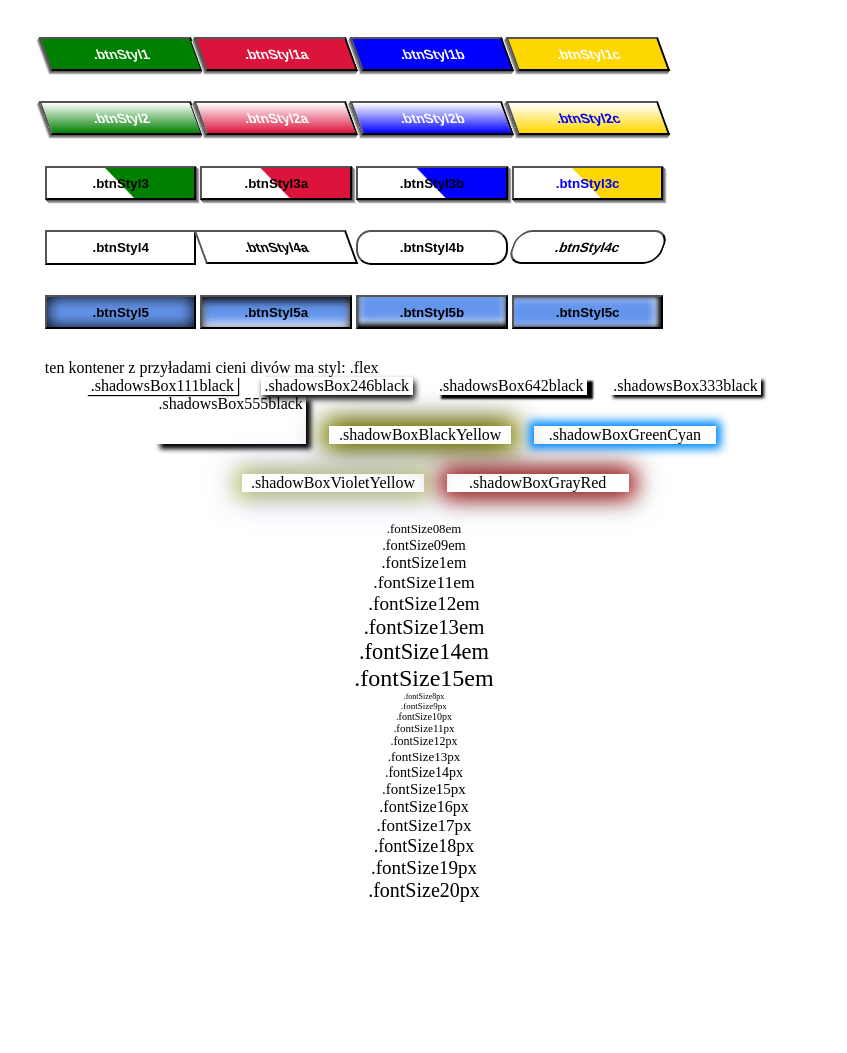
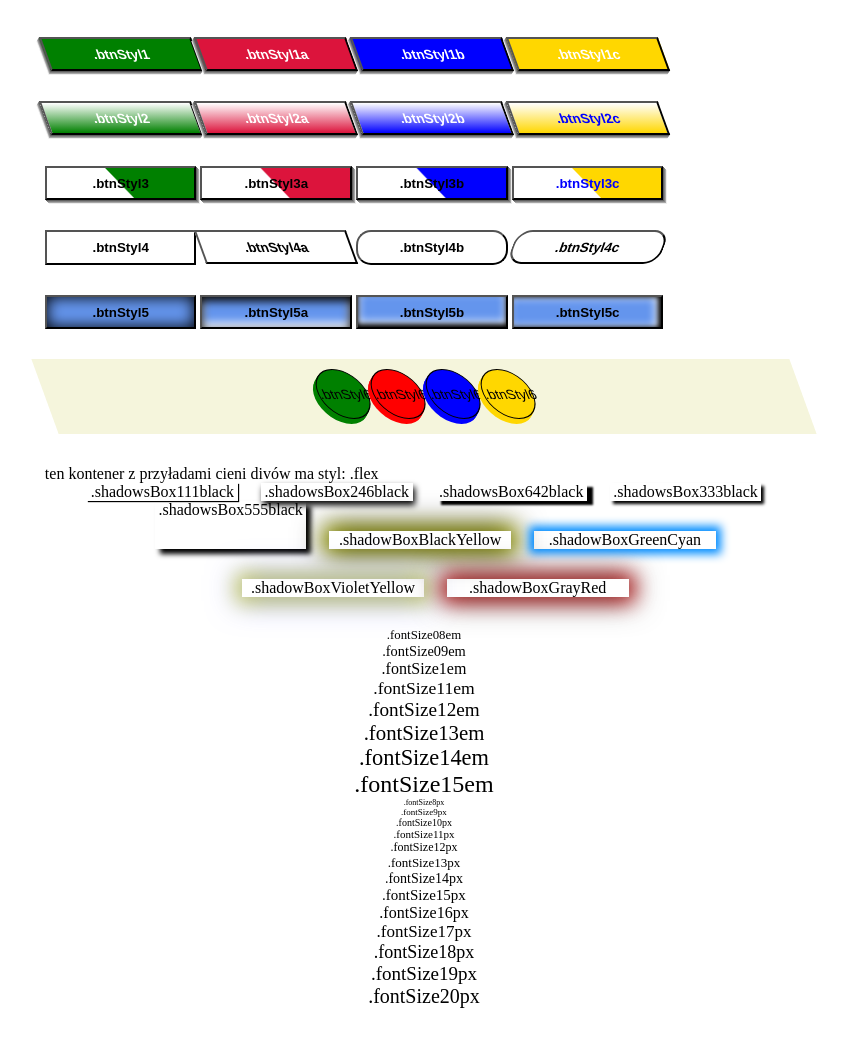
Before and after one commit to SzymekCendecki/scss_css-library, a plain HTML site: page index.html in a window 1280 px wide. Shown: the whole page, without its empty margins (226-1073 px from the left). Before the commit the page ends 956 px from the top, so only its background shows below. Drawn offline with Linux system fonts and the light colour scheme.

Commit message:
added new styles for buttons

```diff
--- a/documentation.txt
+++ b/documentation.txt
@@ -38,7 +38,7 @@ styl przycisków dla rozdzielczości 1366x768
 }
 
 style dla przycisków:
-.btnStyl1, .btnStyl1a, .btnStyl1b, .btnStyl1c, .btnStyl2, .btnStyl12a, .btnStyl2b, .btnStyl2c, .btnStyl3, .btnStyl3a, .btnStyl3b, .btnStyl3c, .btnStyl4, .btnStyl4a, .btnStyl4b, .btnStyl4c, .btnStyl5, .btnStyl5a, .btnStyl5b, .btnStyl5c.
+.btnStyl1, .btnStyl1a, .btnStyl1b, .btnStyl1c, .btnStyl2, .btnStyl12a, .btnStyl2b, .btnStyl2c, .btnStyl3, .btnStyl3a, .btnStyl3b, .btnStyl3c, .btnStyl4, .btnStyl4a, .btnStyl4b, .btnStyl4c, .btnStyl5, .btnStyl5a, .btnStyl5b, .btnStyl5c, .btnStyl6, .btnStyl6a, .btnStyl6b, .btnStyl6c.
 
 <---------------------------------   wielkość liter w em' ach ----------------------------------------------------->
 Nazwa stylu dla wielkości liter składa się z  trzech części. Pierwszą cześcią nazwy stylu określa do czego służy ten styl, drugi człon określa wielkość tektu. Trzeci człon zaś określa jednostkę w jakich jest dana wielkość.
--- a/index.html
+++ b/index.html
@@ -73,6 +73,15 @@
 			<button class="btnStyl5c">.btnStyl5c</button>
 		</div>
 
+		<div class="margins4000p">
+			<div class="panel">
+				<button class="btnStyl6">.btnStyl6</button>
+				<button class="btnStyl6a">.btnStyl6a</button>
+				<button class="btnStyl6b">.btnStyl6</button>
+				<button class="btnStyl6c">.btnStyl6</button>
+			</div>
+		</div>
+
 		<p class='margins4000p'>ten kontener z przyładami cieni divów ma styl: .flex</p>
 
 		<div class="flex centerText">
@@ -122,7 +131,7 @@
 
 <!-- początek stopki-->
 	<footer class="col-12">
-		<div id="version">ver. 0.0.27</div>
+		<div id="version">ver. 0.0.28</div>
 	</footer>
 <!-- koniec stopki -->
 
--- a/scss/buttons.scss
+++ b/scss/buttons.scss
@@ -61,6 +61,68 @@
 .btnStyl5b{ @include btnStyl345; background: #6495ED; box-shadow: inset 0 -3px 5px #000000, inset 0 -5px 10px #FFFFFF; }
 .btnStyl5c{ @include btnStyl345; background: #6495ED; box-shadow: inset -3px 0 5px #000000, inset -5px 0 10px #FFFFFF; }
 
+//szósty styl dla przyciskówarning
+.panel{
+  height: 75px;
+  transform: skewX(20deg);
+  background-color: beige;
+  display: flex;
+  justify-content: center;
+  align-items: center;
+}
+
+.btnStyl6{
+  width: 50px;
+  height: 50px;
+  border-radius: 50%;
+  transform: skewX(5deg);
+  background-color: green;
+  border: 1px solid black;
+  box-shadow: -1px 1px 0 green, -2px 2px 0 green,
+              -3px 3px 0 green, -4px 4px 0 green,
+              -5px 5px 0 green;
+  margin: -5px 0 0 5px;
+}
+
+.btnStyl6a{
+  width: 50px;
+  height: 50px;
+  border-radius: 50%;
+  transform: skewX(5deg);
+  background-color: red;
+  border: 1px solid black;
+  box-shadow: -1px 1px 0 red, -2px 2px 0 red,
+              -3px 3px 0 red, -4px 4px 0 red,
+              -5px 5px 0 red;
+  margin: -5px 0 0 5px;
+}
+
+.btnStyl6b{
+  width: 50px;
+  height: 50px;
+  border-radius: 50%;
+  transform: skewX(5deg);
+  background-color: blue;
+  border: 1px solid black;
+  box-shadow: -1px 1px 0 blue, -2px 2px 0 blue,
+              -3px 3px 0 blue, -4px 4px 0 blue,
+              -5px 5px 0 blue;
+  margin: -5px 0 0 5px;
+}
+
+.btnStyl6c{
+  width: 50px;
+  height: 50px;
+  border-radius: 50%;
+  transform: skewX(5deg);
+  background-color: gold;
+  border: 1px solid black;
+  box-shadow: -1px 1px 0 gold, -2px 2px 0 gold,
+              -3px 3px 0 gold, -4px 4px 0 gold,
+              -5px 5px 0 gold;
+  margin: -5px 0 0 5px;
+}
+
  //style po aktywowaniu przycisku stylu .btnStyl1, .btnStyl1a, .btnStyl1b
  .btnStyl1:active, .btnStyl1a:active, .btnStyl1b:active, .btnStyl1c:active, .btnStyl2:active, .btnStyl2a:active, .btnStyl2b:active, .btnStyl2c:active{
    transform: translate(0, 4px) skew(20deg);
@@ -121,7 +183,35 @@
               inset 5px 0 10px #FFFFFF;
 }
 
+.btnStyl6:active{
+  background-color: lightgreen;
+  box-shadow: -1px 1px 0 lightgreen, -2px 2px 0 lightgreen,
+              -3px 3px 0 lightgreen;
+  margin: 0 0 0 5px;
+}
+
+.btnStyl6a:active{
+  background-color: #ff9999;
+  box-shadow: -1px 1px 0 #ff9999, -2px 2px 0 #ff9999,
+              -3px 3px 0 #ff9999;
+  margin: 0 0 0 5px;
+}
+
+.btnStyl6b:active{
+  background-color: #adb7ff;
+  box-shadow: -1px 1px 0 #adb7ff, -2px 2px 0 #adb7ff,
+              -3px 3px 0 #adb7ff;
+  margin: 0 0 0 5px;
+}
+
+.btnStyl6c:active{
+  background-color: #fff157;
+  box-shadow: -1px 1px 0 #fff157, -2px 2px 0 #fff157,
+              -3px 3px 0 #fff157;
+  margin: 0 0 0 5px;
+}
+
 //likwidacja niebieskiego obramowania, gdy wciska się przycisk
 .btnStyl1:focus, .btnStyl1a:focus, .btnStyl1b:focus, .btnStyl1c:focus, .btnStyl2:focus, .btnStyl2a:focus, .btnStyl2b:focus, .btnStyl2c:focus, .btnStyl3:focus, .btnStyl3a:focus, .btnStyl3b:focus, .btnStyl3c:focus, .btnStyl4:focus, .btnStyl4a:focus, .btnStyl4b:focus, .btnStyl4c:focus, .btnStyl5:focus, .btnStyl5a:focus,
-.btnStyl5b:focus, .btnStyl5c:focus{
+.btnStyl5b:focus, .btnStyl5c:focus, .btnStyl6:focus, .btnStyl6a:focus, .btnStyl6b:focus, .btnStyl6c:focus{
  outline: none; }
```
Also changed, not shown: history.txt (+5 -2 lines), css/main.css, 1 other file.
